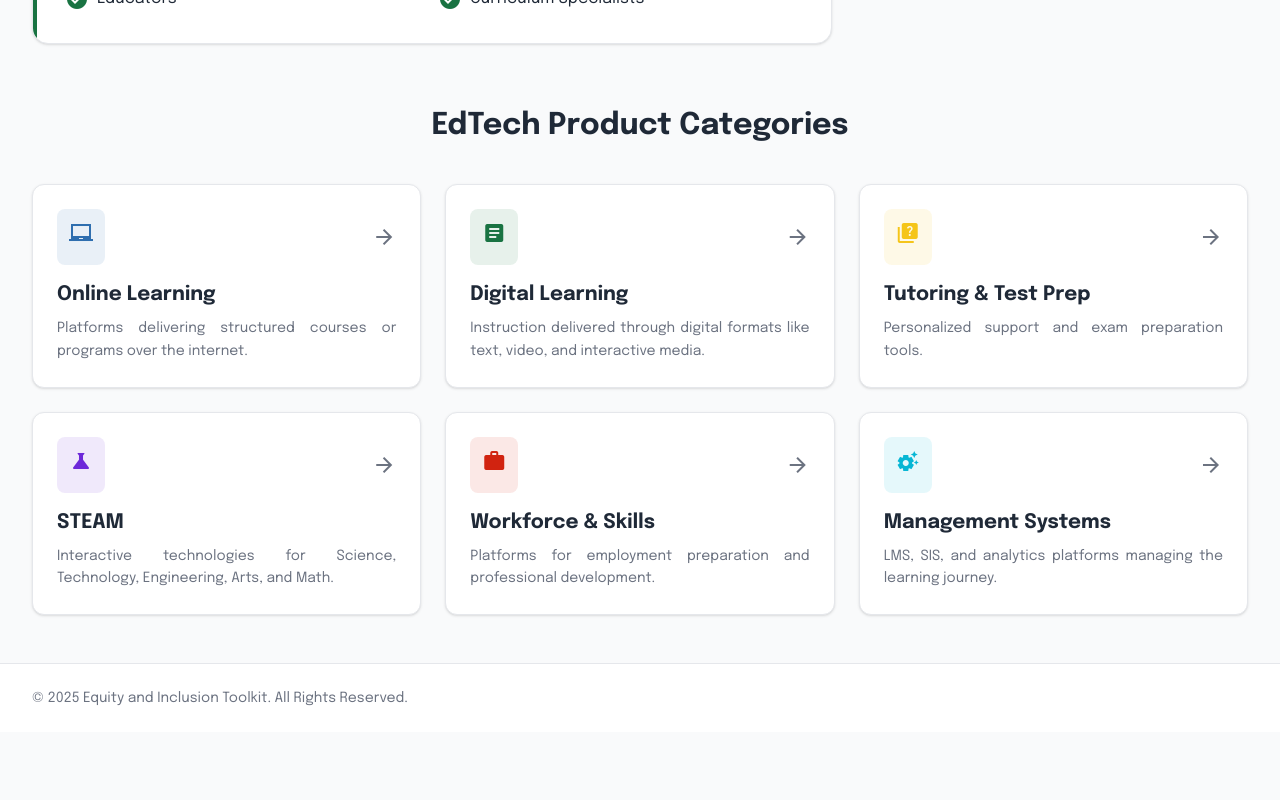
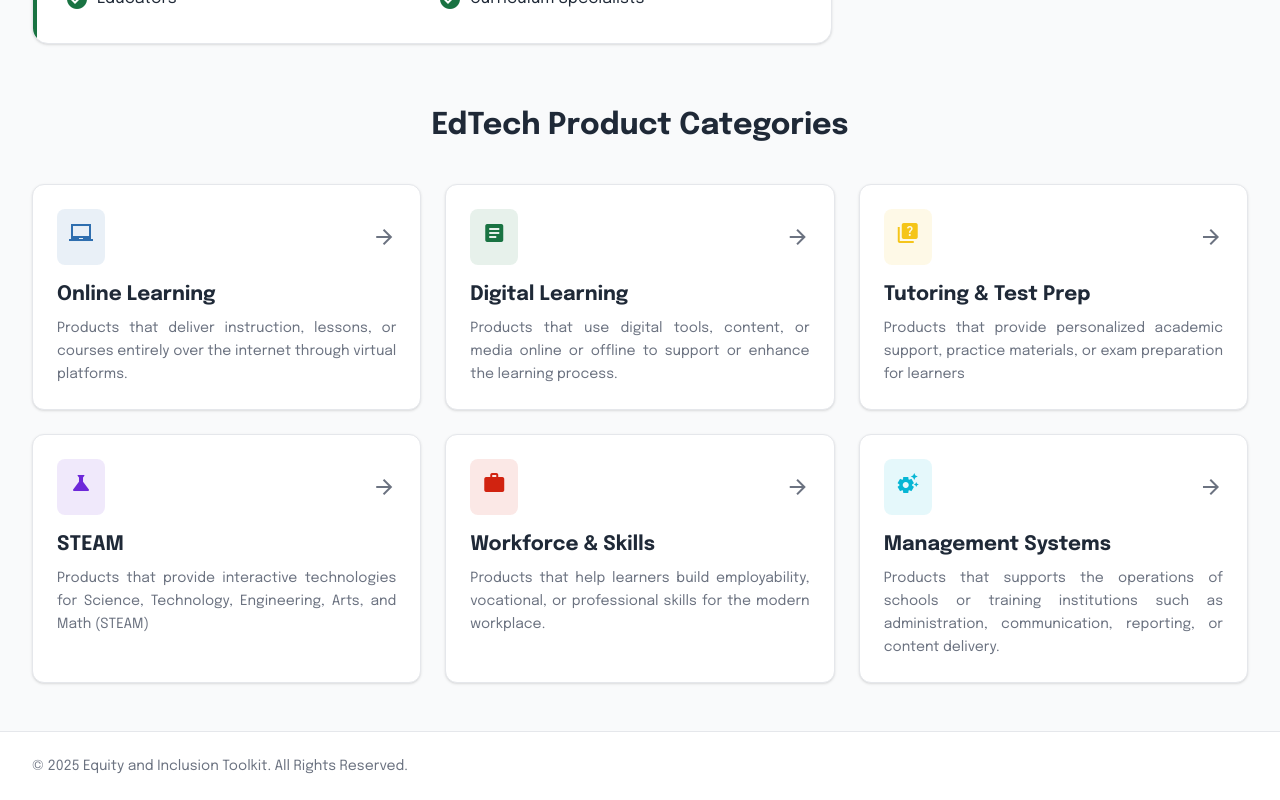
Before and after one commit to Vincent-mutwiri/Accesibility-Toolkit, a React (Vite) app: page / in a window 1280 px wide. Shown: the part 1026-1826 px from the top of the page. Before the commit the page ends 1758 px from the top, so only its background shows below. Built offline with nearby package versions, Linux system fonts and the light colour scheme; a web font is replaced by a local one.

Commit message:
Made famous Edits on definitions on the landing page

```diff
--- a/pages/LandingPage.tsx
+++ b/pages/LandingPage.tsx
@@ -6,7 +6,7 @@ const categories = [
     title: "Online Learning",
     path: "/online-learning",
     icon: "laptop_chromebook",
-    desc: "Platforms delivering structured courses or programs over the internet.",
+    desc: "Products that deliver instruction, lessons, or courses entirely over the internet through virtual platforms.",
     color: "text-brand-blue",
     bg: "bg-brand-blue/10",
     border: "hover:border-brand-blue/50"
@@ -15,7 +15,7 @@ const categories = [
     title: "Digital Learning",
     path: "/digital-learning",
     icon: "article",
-    desc: "Instruction delivered through digital formats like text, video, and interactive media.",
+    desc: "Products that use digital tools, content, or media online or offline to support or enhance the learning process.",
     color: "text-brand-green",
     bg: "bg-brand-green/10",
     border: "hover:border-brand-green/50"
@@ -24,7 +24,7 @@ const categories = [
     title: "Tutoring & Test Prep",
     path: "/tutoring",
     icon: "quiz",
-    desc: "Personalized support and exam preparation tools.",
+    desc: "Products that provide personalized academic support, practice materials, or exam preparation for learners",
     color: "text-brand-yellow",
     bg: "bg-brand-yellow/10",
     border: "hover:border-brand-yellow/50"
@@ -33,7 +33,7 @@ const categories = [
     title: "STEAM",
     path: "/steam",
     icon: "science",
-    desc: "Interactive technologies for Science, Technology, Engineering, Arts, and Math.",
+    desc: "Products that provide interactive technologies for Science, Technology, Engineering, Arts, and Math (STEAM)",
     color: "text-brand-purple",
     bg: "bg-brand-purple/10",
     border: "hover:border-brand-purple/50"
@@ -42,7 +42,7 @@ const categories = [
     title: "Workforce & Skills",
     path: "/workforce",
     icon: "work",
-    desc: "Platforms for employment preparation and professional development.",
+    desc: "Products that help learners build employability, vocational, or professional skills for the modern workplace.",
     color: "text-brand-red",
     bg: "bg-brand-red/10",
     border: "hover:border-brand-red/50"
@@ -51,7 +51,7 @@ const categories = [
     title: "Management Systems",
     path: "/management-systems",
     icon: "settings_suggest",
-    desc: "LMS, SIS, and analytics platforms managing the learning journey.",
+    desc: "Products that supports the operations of schools or training institutions such as administration, communication, reporting, or content delivery.",
     color: "text-brand-cyan",
     bg: "bg-brand-cyan/10",
     border: "hover:border-brand-cyan/50"
@@ -113,8 +113,7 @@ const LandingPage: React.FC = () => {
           <div className="bg-gradient-to-br from-brand-blue/10 to-transparent rounded-2xl p-8 border border-brand-blue/20">
             <h3 className="text-xl font-bold text-brand-blue mb-3">Equity</h3>
             <p className="text-text-light dark:text-text-dark text-sm leading-relaxed">
-              In the context of this toolkit, Equity in EdTech ensures that all learners have fair access to opportunities, resources, and outcomes, taking into account systemic barriers and individual needs. Equity does not mean sameness; it means providing tailored support that recognizes learners’ diverse contexts.
-            </p>
+              Equity refers to intentionally designing products, content, and experiences that address the different needs, barriers, and starting points of learners. Equitable design ensures that each learner receives the specific support, resources, and opportunities they need to thrive, rather than assuming a one size fits all approach.            </p>
           </div>
           <div className="bg-gradient-to-br from-brand-purple/10 to-transparent rounded-2xl p-8 border border-brand-purple/20">
             <h3 className="text-xl font-bold text-brand-purple mb-3">Inclusion</h3>
```
